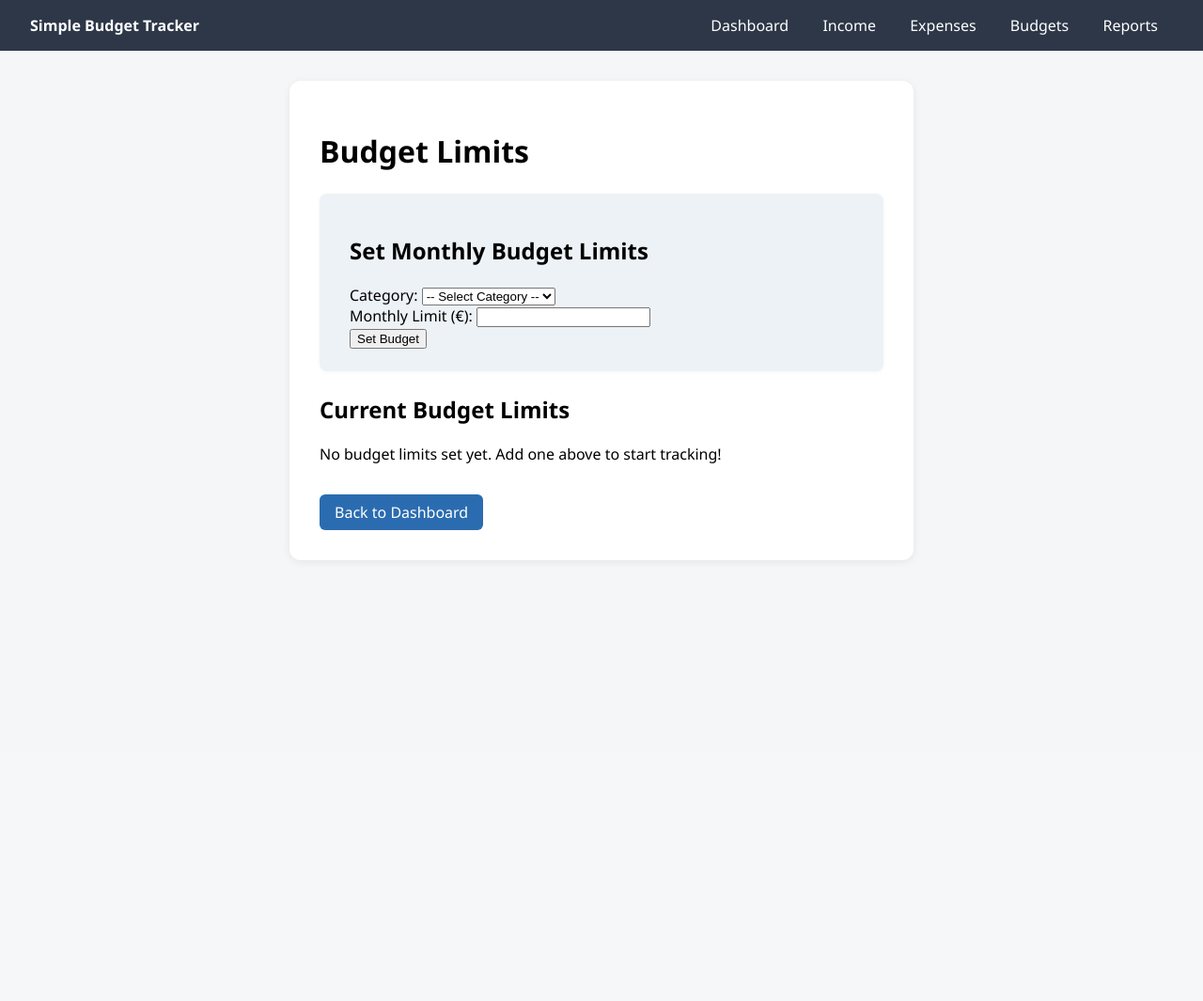
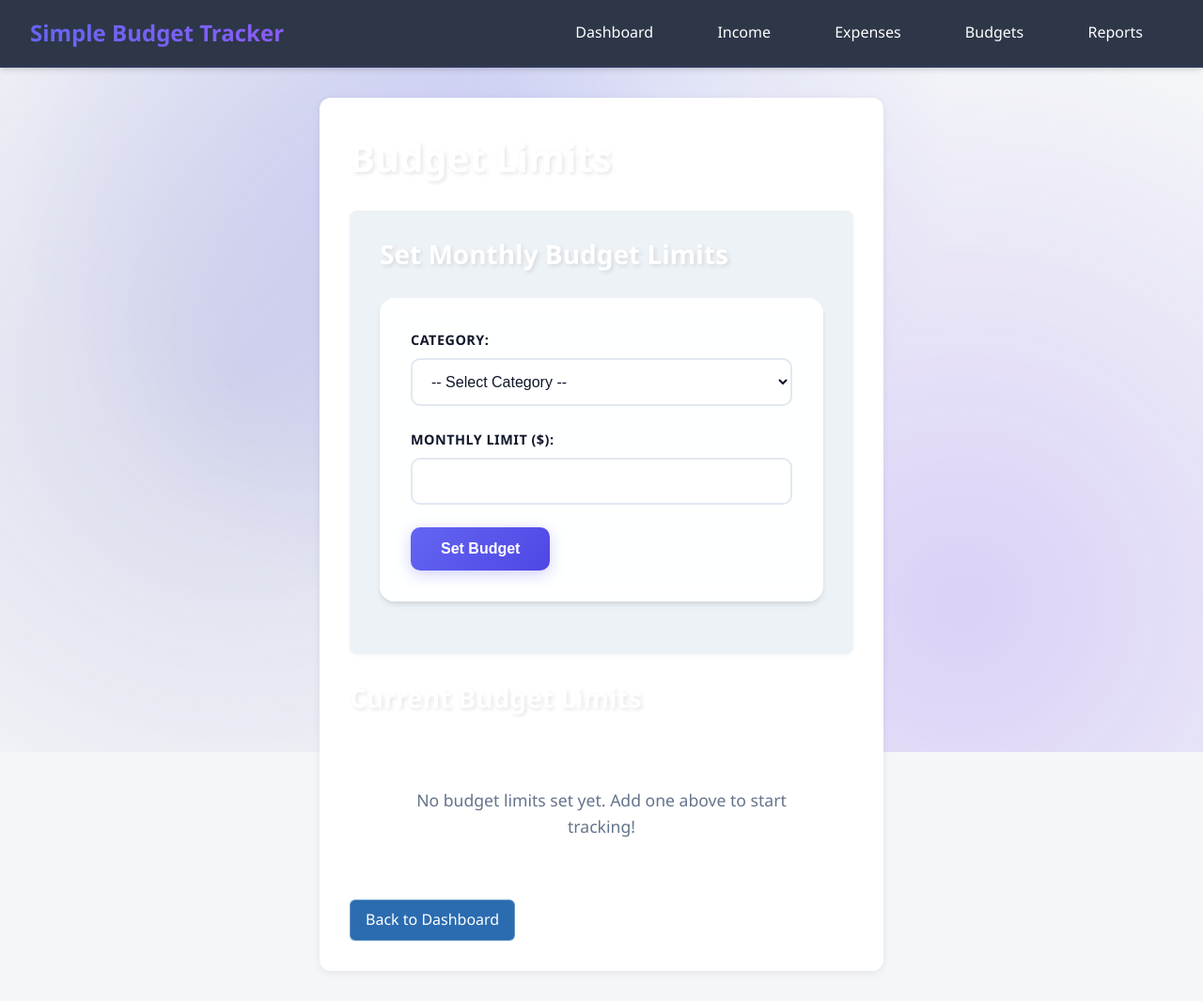
Before and after one commit to nickpalood/HabitHunter, a Flask app: page /budgets in a window 1280 px wide. Shown: the whole page at 94% size. Before the commit the page ends 597 px from the top, so only its background shows below. Run offline with Flask 3, Linux system fonts and the light colour scheme.

Commit message:
budgets is now working. And made some changes to the UI.

```diff
--- a/app.py
+++ b/app.py
@@ -2,7 +2,6 @@ from flask import Flask, render_template, redirect, url_for, request, flash
 from models.data_manager import DataManager
 from datetime import datetime
 from collections import defaultdict
-
 
 app = Flask(__name__)
 app.secret_key = 'your_secret_key'  # Replace with a secure key
@@ -120,11 +119,81 @@ def delete_expense(expense_id):
 
 @app.route('/budgets', methods=['GET', 'POST'])
 def budgets():
-    # Implement budget logic
-    return render_template('budgets.html')
+    if request.method == 'POST':
+        category = request.form.get('category')
+        limit = request.form.get('limit')
+
+        if not category or not limit:
+            flash('Please fill in all fields!')
+            return redirect(url_for('budgets'))
+
+        try:
+            limit = float(limit)
+            if limit <= 0:
+                raise ValueError("Limit must be positive")
+        except ValueError:
+            flash('Invalid limit amount!')
+            return redirect(url_for('budgets'))
+
+        # Create budget entry
+        budget_entry = {
+            'category': category,
+            'limit': limit
+        }
+
+        # Check if budget already exists for this category
+        existing = False
+        for i, b in enumerate(data_manager._budgets):
+            if getattr(b, 'category', None) == category:
+                data_manager._budgets[i] = type('Budget', (), budget_entry)
+                existing = True
+                break
+
+        if not existing:
+            data_manager._budgets.append(type('Budget', (), budget_entry))
+
+        data_manager.save()
+        flash('Budget limit set successfully!')
+        return redirect(url_for('budgets'))
+
+    # Calculate spending per category
+    expenses = data_manager.get_expenses()
+    category_spending = {}
+
+    for expense in expenses:
+        cat = getattr(expense, 'category', 'Other')
+        amount = float(getattr(expense, 'amount', 0))
+        category_spending[cat] = category_spending.get(cat, 0) + amount
+
+    # Prepare budget data with spending info
+    budget_list = []
+    for budget in data_manager.get_budgets():
+        cat = getattr(budget, 'category', '')
+        limit = float(getattr(budget, 'limit', 0))
+        spent = category_spending.get(cat, 0)
+        remaining = limit - spent
+        percentage = (spent / limit * 100) if limit > 0 else 0
+
+        budget_list.append({
+            'category': cat,
+            'limit': limit,
+            'spent': spent,
+            'remaining': remaining,
+            'percentage': percentage
+        })
+
+    return render_template('budgets.html', budgets=budget_list)
 
 
-
+@app.route('/delete_budget/<int:budget_id>', methods=['POST'])
+def delete_budget(budget_id):
+    try:
+        del data_manager._budgets[budget_id]
+        data_manager.save()
+        flash('Budget deleted successfully!')
+    except IndexError:
+        flash('Budget not found!')
+    return redirect(url_for('budgets'))
 
 
 @app.route('/reports')
@@ -257,6 +326,8 @@ def reports():
                            expense_trend=expense_trend,
                            recent_transactions=recent_transactions)
 
+
+
 @app.route('/save')
 def save():
     try:
--- a/models/data_manager.py
+++ b/models/data_manager.py
@@ -3,6 +3,7 @@ class DataManager:
         self.path = path
         self._incomes = []
         self._expenses = []
+        self._budgets = []
 
     def load(self):
         # no real file I/O yet — placeholder
@@ -17,3 +18,6 @@ class DataManager:
 
     def get_expenses(self):
         return self._expenses
+
+    def get_budgets(self):
+        return getattr(self, '_budgets', [])
--- a/static/base.css
+++ b/static/base.css
@@ -0,0 +1,527 @@
+/* Modern Advanced Base Styles */
+:root {
+    --primary: #6366f1;
+    --primary-dark: #4f46e5;
+    --primary-light: #818cf8;
+    --secondary: #8b5cf6;
+    --success: #10b981;
+    --warning: #f59e0b;
+    --danger: #ef4444;
+    --dark: #0f172a;
+    --dark-light: #1e293b;
+    --gray: #64748b;
+    --gray-light: #e2e8f0;
+    --gray-dark: #475569;
+    --white: #ffffff;
+    --background: #f8fafc;
+    --shadow: 0 4px 6px -1px rgba(0, 0, 0, 0.1), 0 2px 4px -1px rgba(0, 0, 0, 0.06);
+    --shadow-lg: 0 20px 25px -5px rgba(0, 0, 0, 0.1), 0 10px 10px -5px rgba(0, 0, 0, 0.04);
+    --shadow-xl: 0 25px 50px -12px rgba(0, 0, 0, 0.25);
+}
+
+* {
+    margin: 0;
+    padding: 0;
+    box-sizing: border-box;
+}
+
+body {
+    font-family: -apple-system, BlinkMacSystemFont, 'Segoe UI', Roboto, 'Helvetica Neue', Arial, sans-serif;
+    background: linear-gradient(135deg, #667eea 0%, #764ba2 100%);
+    min-height: 100vh;
+    color: var(--dark);
+    line-height: 1.6;
+}
+
+/* Animated Background */
+body::before {
+    content: '';
+    position: fixed;
+    top: 0;
+    left: 0;
+    width: 100%;
+    height: 100%;
+    background:
+        radial-gradient(circle at 20% 50%, rgba(120, 119, 198, 0.3) 0%, transparent 50%),
+        radial-gradient(circle at 80% 80%, rgba(138, 92, 246, 0.3) 0%, transparent 50%),
+        radial-gradient(circle at 40% 20%, rgba(99, 102, 241, 0.3) 0%, transparent 50%);
+    animation: gradientShift 15s ease infinite;
+    pointer-events: none;
+    z-index: 0;
+}
+
+@keyframes gradientShift {
+    0%, 100% { opacity: 1; }
+    50% { opacity: 0.8; }
+}
+
+/* Navbar */
+.navbar {
+    background: rgba(255, 255, 255, 0.95);
+    backdrop-filter: blur(10px);
+    padding: 1rem 2rem;
+    box-shadow: var(--shadow);
+    display: flex;
+    justify-content: space-between;
+    align-items: center;
+    position: sticky;
+    top: 0;
+    z-index: 100;
+    border-bottom: 2px solid rgba(99, 102, 241, 0.1);
+}
+
+.navbar strong {
+    font-size: 1.5rem;
+    background: linear-gradient(135deg, var(--primary), var(--secondary));
+    -webkit-background-clip: text;
+    -webkit-text-fill-color: transparent;
+    background-clip: text;
+    font-weight: 700;
+}
+
+.navbar a {
+    color: var(--gray-dark);
+    text-decoration: none;
+    margin-left: 1.5rem;
+    padding: 0.5rem 1rem;
+    border-radius: 8px;
+    transition: all 0.3s ease;
+    font-weight: 500;
+    position: relative;
+}
+
+.navbar a::before {
+    content: '';
+    position: absolute;
+    bottom: 0;
+    left: 50%;
+    width: 0;
+    height: 2px;
+    background: linear-gradient(90deg, var(--primary), var(--secondary));
+    transition: all 0.3s ease;
+    transform: translateX(-50%);
+}
+
+.navbar a:hover {
+    color: var(--primary);
+    background: rgba(99, 102, 241, 0.1);
+}
+
+.navbar a:hover::before {
+    width: 80%;
+}
+
+/* Container */
+.container {
+    max-width: 1200px;
+    margin: 2rem auto;
+    padding: 2rem;
+    position: relative;
+    z-index: 1;
+}
+
+/* Cards */
+.card {
+    background: rgba(255, 255, 255, 0.95);
+    backdrop-filter: blur(10px);
+    border-radius: 16px;
+    padding: 2rem;
+    box-shadow: var(--shadow-lg);
+    transition: all 0.3s ease;
+    border: 1px solid rgba(255, 255, 255, 0.3);
+}
+
+.card:hover {
+    transform: translateY(-5px);
+    box-shadow: var(--shadow-xl);
+}
+
+/* Stats Cards */
+.stats {
+    display: grid;
+    grid-template-columns: repeat(auto-fit, minmax(250px, 1fr));
+    gap: 1.5rem;
+    margin-bottom: 2rem;
+}
+
+.stats .card {
+    background: linear-gradient(135deg, rgba(255, 255, 255, 0.95), rgba(255, 255, 255, 0.85));
+    position: relative;
+    overflow: hidden;
+}
+
+.stats .card::before {
+    content: '';
+    position: absolute;
+    top: -50%;
+    right: -50%;
+    width: 200%;
+    height: 200%;
+    background: radial-gradient(circle, rgba(99, 102, 241, 0.1) 0%, transparent 70%);
+    animation: pulse 4s ease-in-out infinite;
+}
+
+@keyframes pulse {
+    0%, 100% { transform: scale(1); opacity: 0.5; }
+    50% { transform: scale(1.1); opacity: 0.3; }
+}
+
+.stats .card div:first-child {
+    font-size: 0.9rem;
+    color: var(--gray);
+    text-transform: uppercase;
+    letter-spacing: 1px;
+    font-weight: 600;
+    margin-bottom: 0.5rem;
+}
+
+.stats .card strong {
+    font-size: 2rem;
+    color: var(--dark);
+    display: block;
+    position: relative;
+    z-index: 1;
+}
+
+/* Forms */
+form {
+    background: rgba(255, 255, 255, 0.95);
+    backdrop-filter: blur(10px);
+    padding: 2rem;
+    border-radius: 16px;
+    box-shadow: var(--shadow);
+    margin-bottom: 2rem;
+    border: 1px solid rgba(255, 255, 255, 0.3);
+}
+
+.form-row {
+    display: grid;
+    grid-template-columns: repeat(auto-fit, minmax(200px, 1fr));
+    gap: 1rem;
+    margin-bottom: 1rem;
+}
+
+.form-group {
+    margin-bottom: 1.5rem;
+}
+
+label {
+    display: block;
+    margin-bottom: 0.5rem;
+    color: var(--dark);
+    font-weight: 600;
+    font-size: 0.9rem;
+    text-transform: uppercase;
+    letter-spacing: 0.5px;
+}
+
+input[type="text"],
+input[type="number"],
+input[type="date"],
+select,
+textarea {
+    width: 100%;
+    padding: 0.875rem 1rem;
+    border: 2px solid var(--gray-light);
+    border-radius: 10px;
+    font-size: 1rem;
+    transition: all 0.3s ease;
+    background: white;
+    color: var(--dark);
+}
+
+input:focus,
+select:focus,
+textarea:focus {
+    outline: none;
+    border-color: var(--primary);
+    box-shadow: 0 0 0 3px rgba(99, 102, 241, 0.1);
+    transform: translateY(-2px);
+}
+
+/* Buttons */
+button,
+.btn,
+.actions a {
+    background: linear-gradient(135deg, var(--primary), var(--primary-dark));
+    color: white;
+    border: none;
+    padding: 0.875rem 2rem;
+    border-radius: 10px;
+    font-size: 1rem;
+    font-weight: 600;
+    cursor: pointer;
+    transition: all 0.3s ease;
+    text-decoration: none;
+    display: inline-block;
+    box-shadow: 0 4px 15px rgba(99, 102, 241, 0.3);
+    position: relative;
+    overflow: hidden;
+}
+
+button::before,
+.btn::before,
+.actions a::before {
+    content: '';
+    position: absolute;
+    top: 50%;
+    left: 50%;
+    width: 0;
+    height: 0;
+    border-radius: 50%;
+    background: rgba(255, 255, 255, 0.3);
+    transform: translate(-50%, -50%);
+    transition: width 0.6s, height 0.6s;
+}
+
+button:hover::before,
+.btn:hover::before,
+.actions a:hover::before {
+    width: 300px;
+    height: 300px;
+}
+
+button:hover,
+.btn:hover,
+.actions a:hover {
+    transform: translateY(-3px);
+    box-shadow: 0 6px 20px rgba(99, 102, 241, 0.4);
+}
+
+button:active,
+.btn:active,
+.actions a:active {
+    transform: translateY(-1px);
+}
+
+.btn-delete,
+.delete-btn {
+    background: linear-gradient(135deg, var(--danger), #dc2626);
+    box-shadow: 0 4px 15px rgba(239, 68, 68, 0.3);
+    padding: 0.625rem 1.25rem;
+    font-size: 0.875rem;
+}
+
+.btn-delete:hover,
+.delete-btn:hover {
+    box-shadow: 0 6px 20px rgba(239, 68, 68, 0.4);
+}
+
+/* Flash Messages */
+.flash,
+.flash-messages {
+    margin-bottom: 1.5rem;
+}
+
+.flash > div,
+.flash-messages .flash {
+    background: linear-gradient(135deg, var(--success), #059669);
+    color: white;
+    padding: 1rem 1.5rem;
+    border-radius: 10px;
+    margin-bottom: 0.5rem;
+    box-shadow: var(--shadow);
+    animation: slideIn 0.3s ease;
+    display: flex;
+    align-items: center;
+    font-weight: 500;
+}
+
+.flash > div::before,
+.flash-messages .flash::before {
+    content: '✓';
+    margin-right: 0.75rem;
+    font-size: 1.25rem;
+    font-weight: bold;
+}
+
+@keyframes slideIn {
+    from {
+        transform: translateX(-100%);
+        opacity: 0;
+    }
+    to {
+        transform: translateX(0);
+        opacity: 1;
+    }
+}
+
+/* Tables */
+table {
+    width: 100%;
+    background: rgba(255, 255, 255, 0.95);
+    backdrop-filter: blur(10px);
+    border-radius: 12px;
+    overflow: hidden;
+    box-shadow: var(--shadow);
+    border-collapse: separate;
+    border-spacing: 0;
+}
+
+thead {
+    background: linear-gradient(135deg, var(--primary), var(--primary-dark));
+    color: white;
+}
+
+thead th {
+    padding: 1.25rem;
+    text-align: left;
+    font-weight: 600;
+    text-transform: uppercase;
+    letter-spacing: 1px;
+    font-size: 0.85rem;
+}
+
+tbody tr {
+    transition: all 0.3s ease;
+    border-bottom: 1px solid var(--gray-light);
+}
+
+tbody tr:hover {
+    background: rgba(99, 102, 241, 0.05);
+    transform: scale(1.01);
+}
+
+tbody td {
+    padding: 1.25rem;
+}
+
+/* Transaction Items */
+.transaction-item {
+    background: rgba(255, 255, 255, 0.95);
+    backdrop-filter: blur(10px);
+    padding: 1.5rem;
+    border-radius: 12px;
+    margin-bottom: 1rem;
+    display: flex;
+    justify-content: space-between;
+    align-items: center;
+    box-shadow: var(--shadow);
+    transition: all 0.3s ease;
+    border-left: 4px solid var(--primary);
+}
+
+.transaction-item:hover {
+    transform: translateX(5px);
+    box-shadow: var(--shadow-lg);
+}
+
+.transaction-details {
+    flex: 1;
+}
+
+.transaction-date {
+    color: var(--gray);
+    font-size: 0.875rem;
+    margin-bottom: 0.25rem;
+    font-weight: 500;
+}
+
+.transaction-description {
+    color: var(--gray-dark);
+    font-size: 0.9rem;
+    margin-top: 0.25rem;
+}
+
+.transaction-amount {
+    font-size: 1.5rem;
+    font-weight: 700;
+    color: var(--dark);
+    margin: 0 1.5rem;
+}
+
+/* Utility Classes */
+.positive {
+    color: var(--success) !important;
+}
+
+.negative {
+    color: var(--danger) !important;
+}
+
+.empty-state,
+.no-data {
+    text-align: center;
+    padding: 3rem;
+    color: var(--gray);
+    font-size: 1.1rem;
+    background: rgba(255, 255, 255, 0.5);
+    border-radius: 12px;
+    backdrop-filter: blur(10px);
+}
+
+.back-link {
+    display: inline-block;
+    margin-top: 2rem;
+    color: white;
+    text-decoration: none;
+    font-weight: 600;
+    padding: 0.75rem 1.5rem;
+    background: rgba(255, 255, 255, 0.2);
+    backdrop-filter: blur(10px);
+    border-radius: 10px;
+    transition: all 0.3s ease;
+    border: 1px solid rgba(255, 255, 255, 0.3);
+}
+
+.back-link:hover {
+    background: rgba(255, 255, 255, 0.3);
+    transform: translateX(-5px);
+}
+
+.total-box {
+    background: linear-gradient(135deg, var(--primary), var(--secondary));
+    color: white;
+    padding: 1.5rem;
+    border-radius: 12px;
+    margin-bottom: 2rem;
+    font-size: 1.25rem;
+    font-weight: 600;
+    box-shadow: var(--shadow-lg);
+    text-align: center;
+}
+
+h1, h2 {
+    color: white;
+    margin-bottom: 1.5rem;
+    text-shadow: 2px 2px 4px rgba(0, 0, 0, 0.1);
+}
+
+h1 {
+    font-size: 2.5rem;
+    font-weight: 700;
+}
+
+h2 {
+    font-size: 1.75rem;
+    font-weight: 600;
+}
+
+/* Responsive */
+@media (max-width: 768px) {
+    .navbar {
+        flex-direction: column;
+        padding: 1rem;
+    }
+
+    .navbar a {
+        margin: 0.5rem 0.25rem;
+    }
+
+    .container {
+        padding: 1rem;
+    }
+
+    .stats {
+        grid-template-columns: 1fr;
+    }
+
+    .transaction-item {
+        flex-direction: column;
+        text-align: center;
+    }
+
+    .transaction-amount {
+        margin: 1rem 0;
+    }
+}
--- a/templates/budgets.html
+++ b/templates/budgets.html
@@ -39,17 +39,21 @@
                     <label for="category">Category:</label>
                     <select name="category" id="category" required>
                         <option value="">-- Select Category --</option>
-                        <option value="Food">Food</option>
-                        <option value="Transport">Transport</option>
+                        <option value="Food & Dining">Food & Dining</option>
+                        <option value="Transportation">Transportation</option>
+                        <option value="Utilities">Utilities</option>
+                        <option value="Rent/Mortgage">Rent/Mortgage</option>
                         <option value="Entertainment">Entertainment</option>
                         <option value="Shopping">Shopping</option>
-                        <option value="Bills">Bills</option>
+                        <option value="Healthcare">Healthcare</option>
+                        <option value="Education">Education</option>
+                        <option value="Insurance">Insurance</option>
                         <option value="Other">Other</option>
                     </select>
                 </div>
 
                 <div class="form-group">
-                    <label for="limit">Monthly Limit (€):</label>
+                    <label for="limit">Monthly Limit ($):</label>
                     <input type="number" name="limit" id="limit" step="0.01" min="0" required>
                 </div>
 
@@ -75,10 +79,10 @@
                         {% for budget in budgets %}
                         <tr>
                             <td>{{ budget.category }}</td>
-                            <td>€{{ "%.2f"|format(budget.limit) }}</td>
-                            <td>€{{ "%.2f"|format(budget.spent) }}</td>
+                            <td>${{ "%.2f"|format(budget.limit) }}</td>
+                            <td>${{ "%.2f"|format(budget.spent) }}</td>
                             <td class="{% if budget.remaining < 0 %}over-budget{% endif %}">
-                                €{{ "%.2f"|format(budget.remaining) }}
+                                ${{ "%.2f"|format(budget.remaining) }}
                             </td>
                             <td>
                                 {% if budget.percentage >= 100 %}
```
